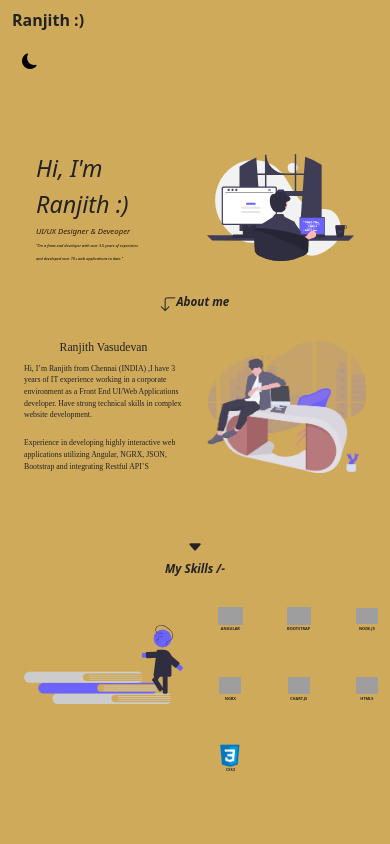
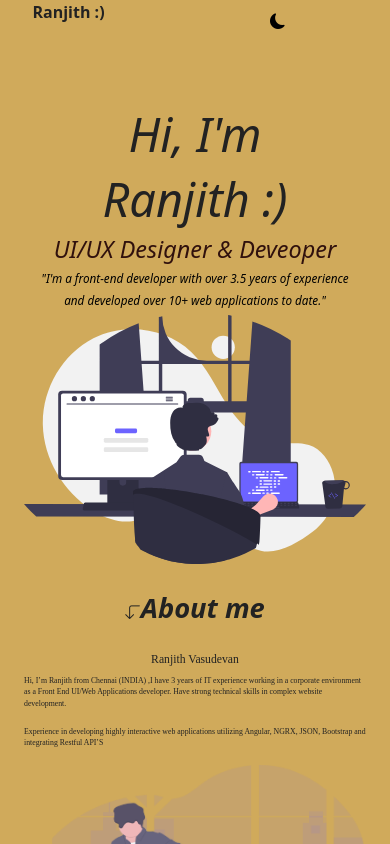
Before and after one commit to RanjithVasu/myPortfolio, an Angular app: page /ranjithportfolio in a window 390 px wide. Shown: the top 844 px of the page. Built offline with nearby package versions, Linux system fonts and the light colour scheme; grey boxes are pictures that could not be loaded.

Commit message:
mobile-responsive

```diff
--- a/src/app/header-navbar/header-navbar.component.html
+++ b/src/app/header-navbar/header-navbar.component.html
@@ -1,13 +1,10 @@
-<nav class="navbar navbar-expand-lg">
-    <div class="container-fluid">
-      <div class="navbar-collapse" id="navbarSupportedContent">
-        <ul class="navbar-nav me-auto mb-2 mb-lg-0">
+    <div class="d-flex justify-content-around">
+      <div class="col-3">
           <b>Ranjith :)</b>
-        </ul>
-        <form class="d-flex">
-          <!-- <button type="button" (click)="toggleDarkTheme()">{{isDarkMode ? 'Light Mode' : 'Dark Mode'}}</button> -->
-          <button type="button" (click)="toggleDarkTheme()"><i *ngIf="!isDarkMode" class="bi bi-moon-fill"></i><i *ngIf="isDarkMode" class="bi bi-brightness-high"></i></button>
-        </form>
+      </div>
+      <div></div>
+      <div class="col-3">
+        <button type="button" (click)="toggleDarkTheme()"><i *ngIf="!isDarkMode" class="bi bi-moon-fill"></i><i
+            *ngIf="isDarkMode" class="bi bi-brightness-high"></i></button>
       </div>
     </div>
-  </nav>
--- a/src/app/profile/home/home.component.html
+++ b/src/app/profile/home/home.component.html
@@ -2,15 +2,15 @@
 <p>Hi, I am Ranjith :) -</p>
 </div> -->
 <section id="intro">
-    <div class=" d-flex p-4">
-        <div class="container">
+    <div class="row p-4">
+        <div class="col-12 col-lg-6 skill-content">
             <h1>Hi, I'm</h1>
             <h1>Ranjith :)</h1>
             <h4>UI/UX Designer & Deveoper</h4>
             <h5>"I'm a front-end developer with over 3.5 years of experience</h5>
             <h5>and developed over 10+ web applications to date."</h5>
         </div>
-        <div class="container">
+        <div class="col-12 col-lg-6">
             <img width="100%" src="./assets/images/hero-intro.svg" alt="...">
         </div>
         <!-- </div> -->
@@ -27,14 +27,14 @@
 <section id="about-intro">
     <div class="d-flex p-4">
         <div class="row">
-            <div class="col">
+            <div class="col-12 col-lg-6">
                 <div class="container">
                     <h3>Ranjith Vasudevan</h3>
                 </div>
                 <p class="about-me">Hi, I’m Ranjith from Chennai (INDIA) ,I have 3 years of IT experience working in a corporate environment as a Front End UI/Web Applications developer. Have strong technical skills in complex website development.</p>
                 <p class="about-me">Experience in developing highly interactive web applications utilizing Angular, NGRX, JSON, Bootstrap and integrating Restful API’S</p>
             </div>
-            <div class="container col">
+            <div class="col-12 col-lg-6">
                 <img width="100%" src="./assets/images/about.png" alt="...">
             </div>
         </div>
@@ -50,12 +50,12 @@
     </div>
 </section>
 <section id="tech-skills pr-4">
-<div class="d-flex bd-highlight">
-    <div class="container hero-skills p-4">
+<div class="row bd-highlight">
+    <div class="col-12 col-lg-6 hero-skills p-4">
         <img width="100%" src="./assets/images/hero-tech-skills.svg" alt="...">
     </div>
-    <div class="container tech-skills-div border-radius-tech-div">
-        <div class="row">
+    <div class="col-12 col-lg-6 tech-skills-div">
+        <div class="row skill-content">
             <div class="col-4">
                 <img width="55%" src="https://angular.io/assets/images/logos/angular/angular.svg" class="img-responsive"
                     alt="...">
@@ -73,7 +73,7 @@
                 <P><b>NODE.JS</b></P>
             </div>
         </div>
-        <div class="row pt-4">
+        <div class="row pt-4 skill-content">
             <div class="col-4"><img width="50%" src="https://ngrx.io/assets/images/badge.svg" class="img-responsive" alt="...">
                 <P><b>NGRX</b></P>
             </div>
@@ -87,7 +87,7 @@
                 <P><b>HTML5</b></P>
             </div>
         </div>
-        <div class="row pt-4">
+        <div class="row pt-4 skill-content">
             <div class="col-4"><img width="50%" src="./assets/images/css.png" class="img-responsive" alt="...">
                 <P><b>CSS3</b></P>
             </div>
@@ -100,12 +100,12 @@
 </div>
 </section>
 <section id="intro">
-    <div class=" d-flex p-4">
-        <div class="container">
+    <div class="row  p-4">
+        <div class="col-12 col-lg-6">
             <div class="row my-skill">
             </div>
         </div>
-        <div class="row my-skill">
+        <div class="col-12 col-lg-6 my-skill">
             <img width="100%" src="./assets/images/end-intro.svg" alt="...">
             <P><b>To be continued..</b></P>
         </div>
--- a/src/app/profile/home/home.component.scss
+++ b/src/app/profile/home/home.component.scss
@@ -1,4 +1,4 @@
-#intro,#tech-skills {
+#intro{
   padding:10% 0 0 0 ;
 }
 
@@ -8,32 +8,53 @@
   color: white;
 }
 h1 {
-  text-align: left;
-  font-size: 6vW;
+  text-align: center;
+  font-size: 12vW;
 }
 h1,h4,h5,.my-skill{
   font-style: italic;
 }
 h4 {
-  text-align: left;
-  font-size: 2vW;
+  text-align: center;
+  font-size: 6vW;
 }
 h5 {
-  font-size:1vw;
-  text-align: left;
-}
-.border-radius-tech-div{
-  padding: 1px;
-  border-radius: 50px 20px;
+  font-size:3vw;
+  text-align: center;
 }
 .hero-skills{
   padding:8% 0 0 0 ;
 }
 #my-skill {
+  font-size:7vw;
+}
+p{
   font-size:3vw;
 }
-p{
-  font-size:1vw;
+@media(min-width: 400px) {
+  p{
+    font-size: 1vw;
+  }
+  h1 {
+    font-size: 6vw;
+  }
+  h4 {
+    font-size: 2vw;;
+  }
+  h5{
+    font-size: 1vw;
+  }
+  #my-skill {
+    font-size:3vw;
+  }
+}
+@media(max-width: 400px) {
+  h3{
+    font-size: 8vw;
+  }
+  .about-me{
+    font-size: 5vw;
+  }
 }
 span {
   font-size:2vw;
@@ -48,3 +69,8 @@ h3 {
   font-size:3vw;
   font-family: 'Times New Roman', Times, serif;
 }
+.skill-content {
+  margin-top: auto;
+  margin-bottom: auto;
+  text-align: center;
+}
```
